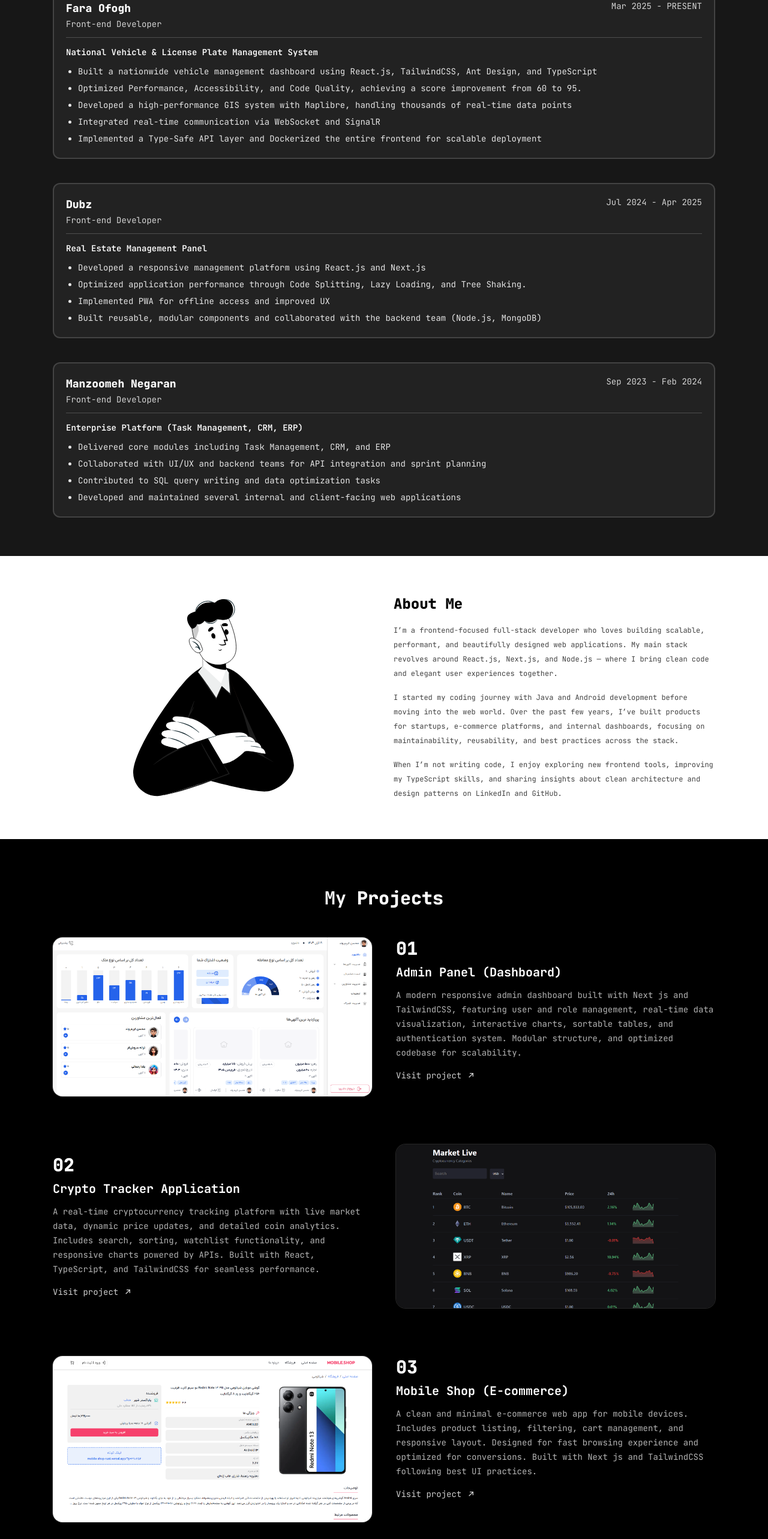
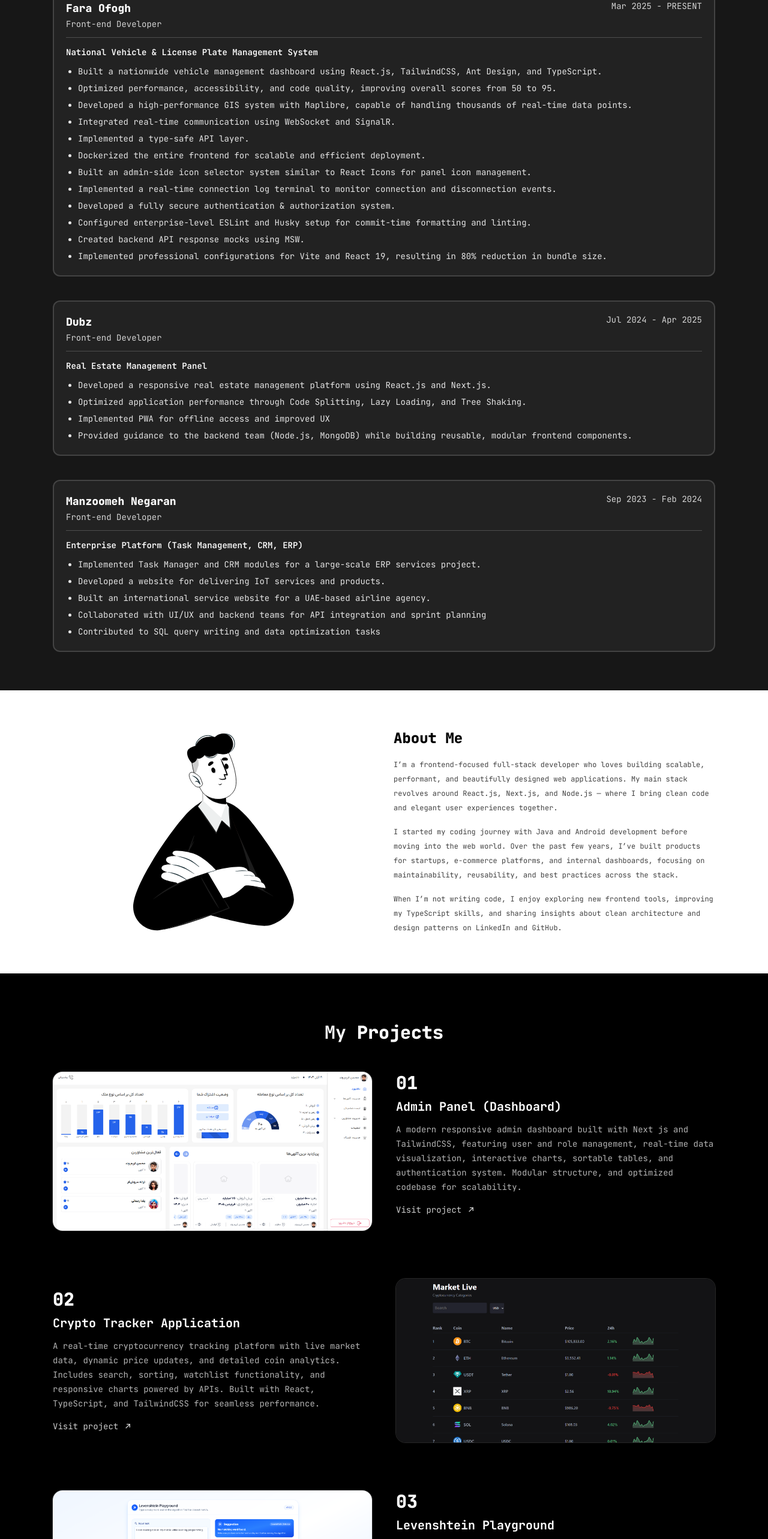
Before and after one commit to mohsen104/portfolio, a Next.js app: page / in a window 1280 px wide. Shown: the part 1220-3786 px from the top of the page at 60% size. Built offline with nearby package versions, Linux system fonts and the light colour scheme.

Commit message:
implement experience and projects

```diff
--- a/src/components/Experience.tsx
+++ b/src/components/Experience.tsx
@@ -27,22 +27,45 @@ export default function Experience() {
               <ul className="list-disc space-y-1 pl-5 text-neutral-200">
                 <li>
                   Built a nationwide vehicle management dashboard using
-                  React.js, TailwindCSS, Ant Design, and TypeScript
+                  React.js, TailwindCSS, Ant Design, and TypeScript.
                 </li>
                 <li>
-                  Optimized Performance, Accessibility, and Code Quality,
-                  achieving a score improvement from 60 to 95.
+                  Optimized performance, accessibility, and code quality,
+                  improving overall scores from 50 to 95.
                 </li>
                 <li>
-                  Developed a high-performance GIS system with Maplibre,
-                  handling thousands of real-time data points
+                  Developed a high-performance GIS system with Maplibre, capable
+                  of handling thousands of real-time data points.
                 </li>
                 <li>
-                  Integrated real-time communication via WebSocket and SignalR
+                  Integrated real-time communication using WebSocket and
+                  SignalR.
+                </li>
+                <li>Implemented a type-safe API layer.</li>
+                <li>
+                  Dockerized the entire frontend for scalable and efficient
+                  deployment.
                 </li>
                 <li>
-                  Implemented a Type-Safe API layer and Dockerized the entire
-                  frontend for scalable deployment
+                  Built an admin-side icon selector system similar to React
+                  Icons for panel icon management.
+                </li>
+                <li>
+                  Implemented a real-time connection log terminal to monitor
+                  connection and disconnection events.
+                </li>
+                <li>
+                  Developed a fully secure authentication & authorization
+                  system.
+                </li>
+                <li>
+                  Configured enterprise-level ESLint and Husky setup for
+                  commit-time formatting and linting.
+                </li>
+                <li>Created backend API response mocks using MSW.</li>
+                <li>
+                  Implemented professional configurations for Vite and React 19,
+                  resulting in 80% reduction in bundle size.
                 </li>
               </ul>
             </div>
@@ -67,8 +90,8 @@ export default function Experience() {
               <div className="font-semibold">Real Estate Management Panel</div>
               <ul className="list-disc space-y-1 pl-5 text-neutral-200">
                 <li>
-                  Developed a responsive management platform using React.js and
-                  Next.js
+                  Developed a responsive real estate management platform using
+                  React.js and Next.js.
                 </li>
                 <li>
                   Optimized application performance through Code Splitting, Lazy
@@ -76,8 +99,8 @@ export default function Experience() {
                 </li>
                 <li>Implemented PWA for offline access and improved UX</li>
                 <li>
-                  Built reusable, modular components and collaborated with the
-                  backend team (Node.js, MongoDB)
+                  Provided guidance to the backend team (Node.js, MongoDB) while
+                  building reusable, modular frontend components.
                 </li>
               </ul>
             </div>
@@ -104,7 +127,15 @@ export default function Experience() {
               </div>
               <ul className="list-disc space-y-1 pl-5 text-neutral-200">
                 <li>
-                  Delivered core modules including Task Management, CRM, and ERP
+                  Implemented Task Manager and CRM modules for a large-scale ERP
+                  services project.
+                </li>
+                <li>
+                  Developed a website for delivering IoT services and products.
+                </li>
+                <li>
+                  Built an international service website for a UAE-based airline
+                  agency.
                 </li>
                 <li>
                   Collaborated with UI/UX and backend teams for API integration
@@ -112,10 +143,6 @@ export default function Experience() {
                 </li>
                 <li>
                   Contributed to SQL query writing and data optimization tasks
-                </li>
-                <li>
-                  Developed and maintained several internal and client-facing
-                  web applications
                 </li>
               </ul>
             </div>
--- a/src/components/Projects.tsx
+++ b/src/components/Projects.tsx
@@ -1,4 +1,47 @@
 import Image from "next/image";
+
+const projects = [
+  {
+    title: "Admin Panel (Dashboard)",
+    description:
+      "A modern responsive admin dashboard built with Next js and TailwindCSS, featuring user and role management, real-time data visualization, interactive charts, sortable tables, and authentication system. Modular structure, and optimized codebase for scalability.",
+    imageSrc: "/project-1.png",
+    imageAlt: "Admin Panel preview",
+    href: "https://admin-panel-theta-teal.vercel.app/",
+  },
+  {
+    title: "Crypto Tracker Application",
+    description:
+      "A real-time cryptocurrency tracking platform with live market data, dynamic price updates, and detailed coin analytics. Includes search, sorting, watchlist functionality, and responsive charts powered by APIs. Built with React, TypeScript, and TailwindCSS for seamless performance.",
+    imageSrc: "/project-2.png",
+    imageAlt: "Crypto Tracker preview",
+    href: "https://crypto-app-one-sigma.vercel.app/",
+  },
+  {
+    title: "Levenshtein Playground",
+    description:
+      "A minimal interactive playground for testing the Levenshtein Distance — the same typo-tolerance algorithm used by Google. Type a word and a text, and it instantly shows the closest match and similarity score. Built with Next.js & TailwindCSS.",
+    imageSrc: "/project-5.png",
+    imageAlt: "Levenshtein Playground",
+    href: "https://levenshtein-playground.vercel.app/",
+  },
+  {
+    title: "Mobile Shop (E-commerce)",
+    description:
+      "A clean and minimal e-commerce web app for mobile devices. Includes product listing, filtering, cart management, and responsive layout. Designed for fast browsing experience and optimized for conversions. Built with Next js and TailwindCSS following best UI practices.",
+    imageSrc: "/project-3.png",
+    imageAlt: "Mobile Shop preview",
+    href: "https://mobile-shop-rust.vercel.app/",
+  },
+  {
+    title: "AI Chat Interface",
+    description:
+      "A clean, responsive ChatGPT-style UI with streaming responses, Markdown rendering (code blocks, lists), and message persistence. Supports keyboard shortcuts, system prompts. Built with Next, TypeScript, and TailwindCSS focusing on accessibility and smooth UX.",
+    imageSrc: "/project-4.png",
+    imageAlt: "AI Chat Interface preview",
+    href: "https://chat-openai-one.vercel.app/",
+  },
+];
 
 export default function Projects() {
   return (
@@ -9,32 +52,37 @@ export default function Projects() {
         </h3>
 
         <div className="grid gap-20">
-          <div className="grid items-start gap-10 md:grid-cols-2">
+          {projects.map((project, index) => {
+            const numberLabel = String(index + 1).padStart(2, "0");
+            const isEven = index % 2 === 1;
+
+            return (
+              <div
+                key={project.title}
+                className={`grid gap-10 md:grid-cols-2 ${
+                  isEven ? "items-center" : "items-start"
+                }`}>
                 <Image
-              src="/project-1.png"
-              alt="Admin Panel preview"
-              className="h-auto w-full rounded-2xl shadow-[0_0_0_1px_rgba(255,255,255,0.15)]"
+                  src={project.imageSrc}
+                  alt={project.imageAlt}
+                  className={`h-auto w-full rounded-2xl shadow-[0_0_0_1px_rgba(255,255,255,0.15)] ${
+                    isEven ? "order-1 md:order-2" : ""
+                  }`}
                   width={600}
                   height={400}
                 />
-            <div>
-              <div className="text-3xl font-extrabold">01</div>
-              <h4 className="mt-2 text-xl font-bold">
-                Admin Panel (Dashboard)
-              </h4>
+
+                <div className={isEven ? "order-2 md:order-1" : ""}>
+                  <div className="text-3xl font-extrabold">{numberLabel}</div>
+                  <h4 className="mt-2 text-xl font-bold">{project.title}</h4>
                   <p className="mt-3 max-w-xl text-sm leading-6 text-white/70">
-                A modern responsive admin dashboard built with Next js and
-                TailwindCSS, featuring user and role management, real-time data
-                visualization, interactive charts, sortable tables, and
-                authentication system. Modular structure, and optimized codebase
-                for scalability.
+                    {project.description}
                   </p>
                   <a
-                href="https://admin-panel-theta-teal.vercel.app/"
+                    href={project.href}
                     target="_blank"
                     rel="noopener noreferrer"
-                className="mt-4 inline-flex items-center gap-2 text-sm text-white/80"
-              >
+                    className="mt-4 inline-flex items-center gap-2 text-sm text-white/80">
                     Visit project
                     <svg viewBox="0 0 24 24" className="h-4 w-4" fill="none">
                       <path
@@ -46,119 +94,8 @@ export default function Projects() {
                   </a>
                 </div>
               </div>
-
-          <div className="grid items-center gap-10 md:grid-cols-2">
-            <div className="order-2 md:order-1">
-              <div className="text-3xl font-extrabold">02</div>
-              <h4 className="mt-2 text-xl font-bold">
-                Crypto Tracker Application
-              </h4>
-              <p className="mt-3 max-w-xl text-sm leading-6 text-white/70">
-                A real-time cryptocurrency tracking platform with live market
-                data, dynamic price updates, and detailed coin analytics.
-                Includes search, sorting, watchlist functionality, and
-                responsive charts powered by APIs. Built with React, TypeScript,
-                and TailwindCSS for seamless performance.
-              </p>
-              <a
-                href="https://crypto-app-one-sigma.vercel.app/"
-                target="_blank"
-                rel="noopener noreferrer"
-                className="mt-4 inline-flex items-center gap-2 text-sm text-white/80"
-              >
-                Visit project
-                <svg viewBox="0 0 24 24" className="h-4 w-4" fill="none">
-                  <path
-                    d="M7 17L17 7M9 7h8v8"
-                    stroke="currentColor"
-                    strokeWidth="2"
-                  />
-                </svg>
-              </a>
-            </div>
-            <Image
-              src="/project-2.png"
-              alt="Crypto Tracker preview"
-              className="order-1 h-auto w-full rounded-2xl shadow-[0_0_0_1px_rgba(255,255,255,0.15)] md:order-2"
-              width={600}
-              height={400}
-            />
-          </div>
-
-          <div className="grid items-start gap-10 md:grid-cols-2">
-            <Image
-              src="/project-3.png"
-              alt="Mobile Shop preview"
-              className="h-auto w-full rounded-2xl shadow-[0_0_0_1px_rgba(255,255,255,0.15)]"
-              width={600}
-              height={400}
-            />
-            <div>
-              <div className="text-3xl font-extrabold">03</div>
-              <h4 className="mt-2 text-xl font-bold">
-                Mobile Shop (E-commerce)
-              </h4>
-              <p className="mt-3 max-w-xl text-sm leading-6 text-white/70">
-                A clean and minimal e-commerce web app for mobile devices.
-                Includes product listing, filtering, cart management, and
-                responsive layout. Designed for fast browsing experience and
-                optimized for conversions. Built with Next js and TailwindCSS
-                following best UI practices.
-              </p>
-              <a
-                href="https://mobile-shop-rust.vercel.app/"
-                target="_blank"
-                rel="noopener noreferrer"
-                className="mt-4 inline-flex items-center gap-2 text-sm text-white/80"
-              >
-                Visit project
-                <svg viewBox="0 0 24 24" className="h-4 w-4" fill="none">
-                  <path
-                    d="M7 17L17 7M9 7h8v8"
-                    stroke="currentColor"
-                    strokeWidth="2"
-                  />
-                </svg>
-              </a>
-            </div>
-          </div>
-
-          <div className="grid items-center gap-10 md:grid-cols-2">
-            <div className="order-2 md:order-1">
-              <div className="text-3xl font-extrabold">04</div>
-              <h4 className="mt-2 text-xl font-bold">AI Chat Interface</h4>
-              <p className="mt-3 max-w-xl text-sm leading-6 text-white/70">
-                A clean, responsive ChatGPT-style UI with streaming responses,
-                Markdown rendering (code blocks, lists), and message
-                persistence. Supports keyboard shortcuts, system prompts. Built
-                with Next, TypeScript, and TailwindCSS focusing on accessibility
-                and smooth UX.
-              </p>
-              <a
-                href="https://chat-openai-one.vercel.app/"
-                target="_blank"
-                rel="noopener noreferrer"
-                className="mt-4 inline-flex items-center gap-2 text-sm text-white/80"
-              >
-                Visit project
-                <svg viewBox="0 0 24 24" className="h-4 w-4" fill="none">
-                  <path
-                    d="M7 17L17 7M9 7h8v8"
-                    stroke="currentColor"
-                    strokeWidth="2"
-                  />
-                </svg>
-              </a>
-            </div>
-
-            <Image
-              src="/project-4.png"
-              alt="AI Chat Interface preview"
-              className="order-1 h-auto w-full rounded-2xl shadow-[0_0_0_1px_rgba(255,255,255,0.15)] md:order-2"
-              width={600}
-              height={400}
-            />
-          </div>
+            );
+          })}
         </div>
       </div>
     </section>
```
Also changed, not shown: public/project-5.png (added). Lines whose indentation alone changed are shown as unchanged.
